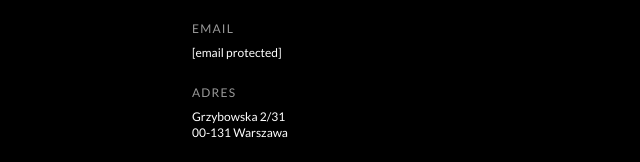
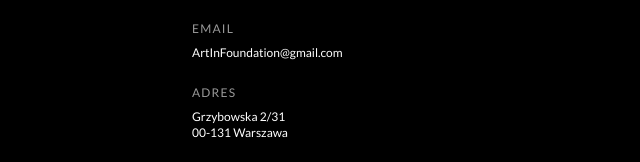
Before and after one commit to agamaciag/agamaciag.github.io, a plain HTML site: page index.html in a window 1280 px wide. Shown: the part 4462-4624 px from the top of the page, 0-640 px from the left. Drawn offline with nearby package versions, Linux system fonts and the light colour scheme.

Commit message:
Fix: Remove Cloudflare email protection

```diff
--- a/index.html
+++ b/index.html
@@ -419,7 +419,7 @@
 
                     <div class="hover:opacity-80 transition-opacity duration-300 group">
                         <p class="text-xs tracking-widest mb-2 opacity-60 group-hover:opacity-100 transition-opacity duration-300">EMAIL</p>
-                        <a href="/cdn-cgi/l/email-protection#a0e1d2d4e9cee6cfd5cec4c1d4c9cfcee0c7cdc1c9cc8ec3cfcd" class="hover:translate-x-1 transition-transform duration-300 inline-block"><span class="__cf_email__" data-cfemail="276655536e49614852494346534e484967404a464e4b0944484a">[email&#160;protected]</span></a>
+                        <p class="group-hover:translate-x-1 transition-transform duration-300">ArtInFoundation@gmail.com</p>
                     </div>
 
                     <div class="hover:opacity-80 transition-opacity duration-300 group">
```
